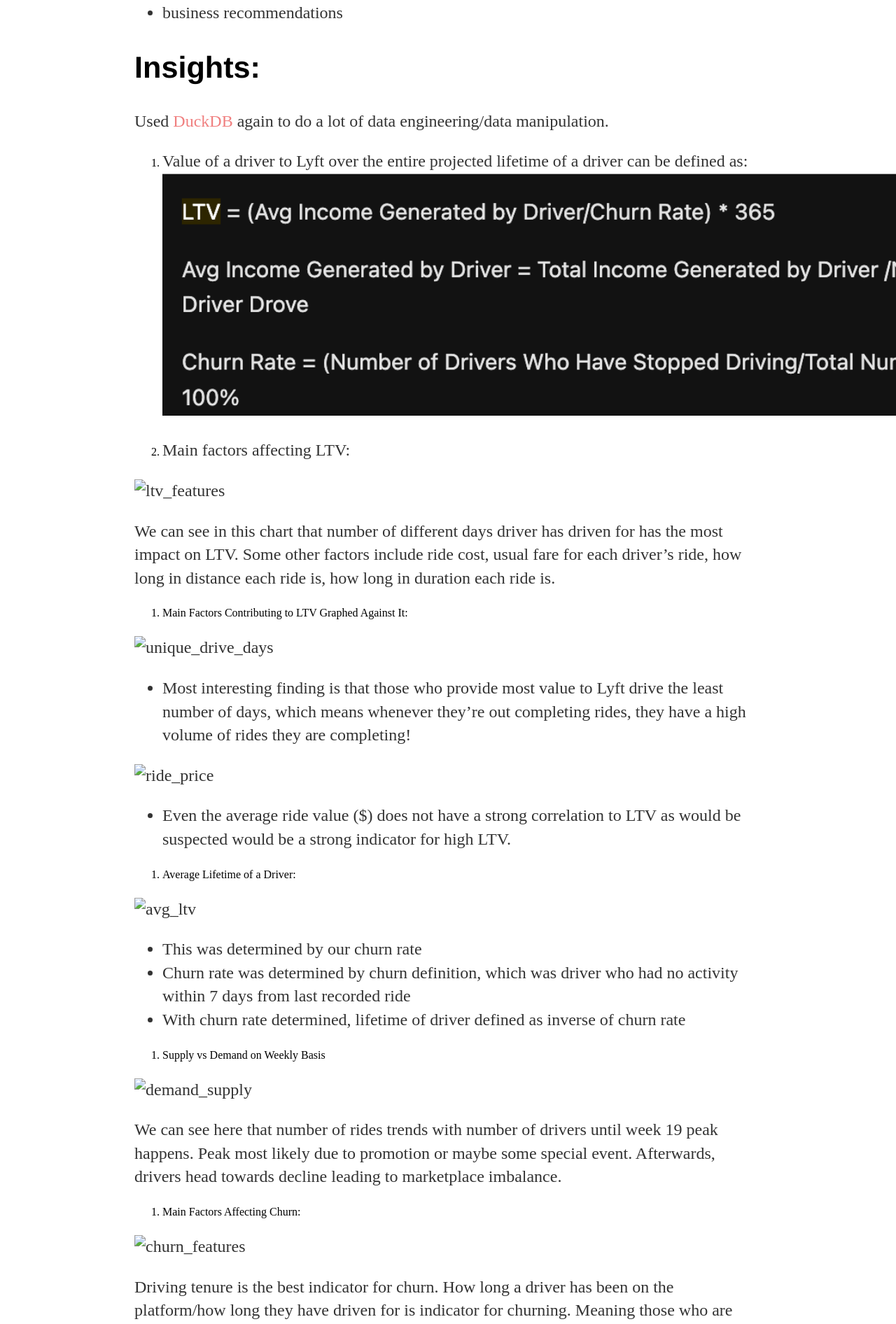
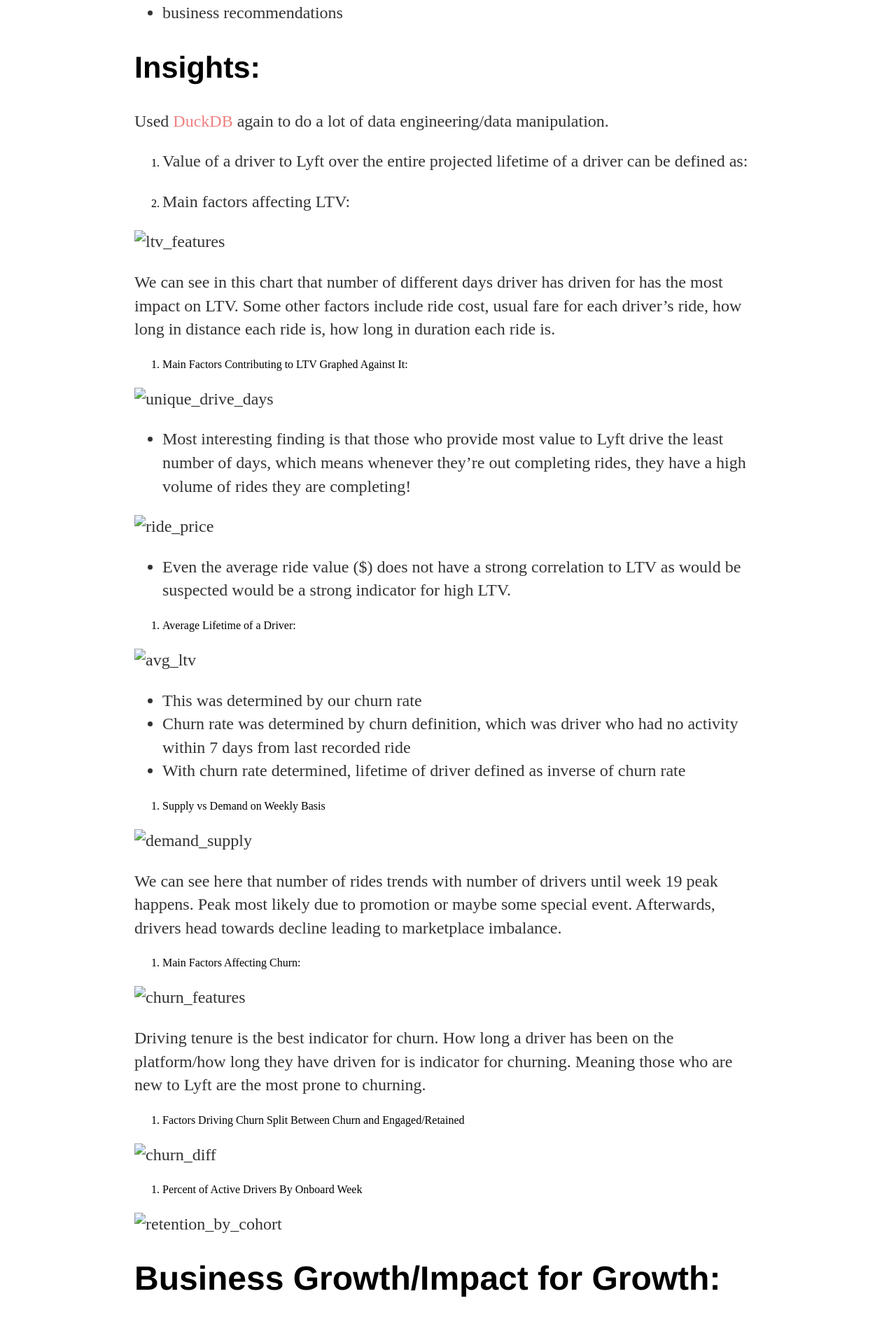
Before and after one commit to mindyng/mindyng.github.io, a Jekyll site: the page built from _posts/2023-10-27-LTV-for-Rideshare-Business.md, in a window 1280 px wide. Shown: the part 1210-3102 px from the top of the page at 70% size. Built offline with Jekyll 4.4.1, drawn with Linux system fonts in a browser that asks for light colours; our own code applies the rules of GitHub Pages for plain Markdown files.

Commit message:
Update 2023-10-27-LTV-for-Rideshare-Business.md

```diff
--- a/_posts/2023-10-27-LTV-for-Rideshare-Business.md
+++ b/_posts/2023-10-27-LTV-for-Rideshare-Business.md
@@ -27,7 +27,7 @@ Systematically go through analyzing Lyft's business by performing the following:
 Used [DuckDB](https://duckdb.org/) again to do a lot of data engineering/data manipulation.
 
 1. Value of a driver to Lyft over the entire projected lifetime of a driver can be defined as:
-![ltv](https://github.com/mindyng/mindyng.github.io/blob/master/_posts/lyft_ltv.png)
+
 
 2. Main factors affecting LTV:
 
```
